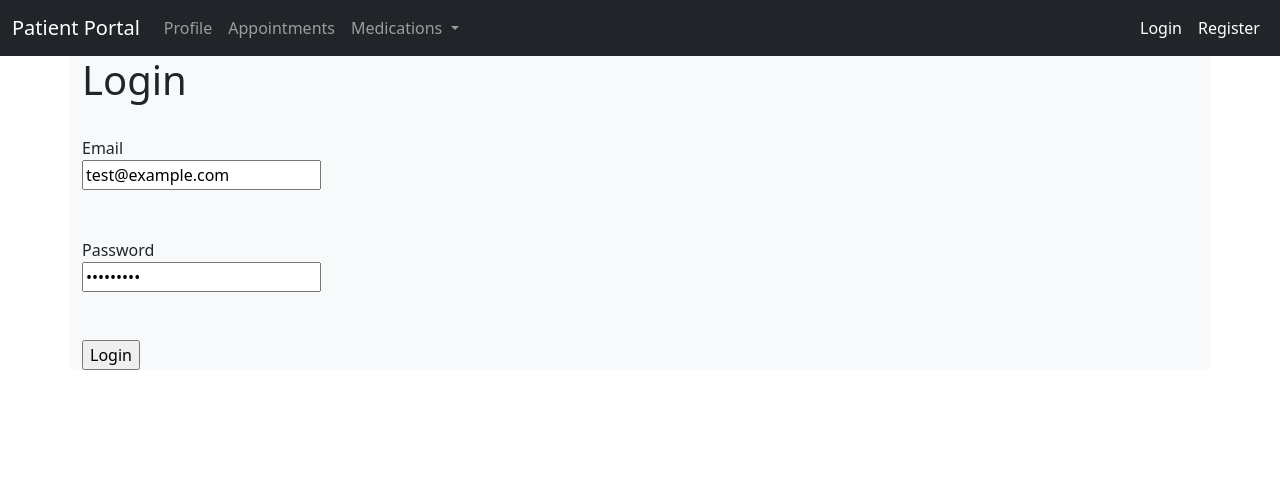
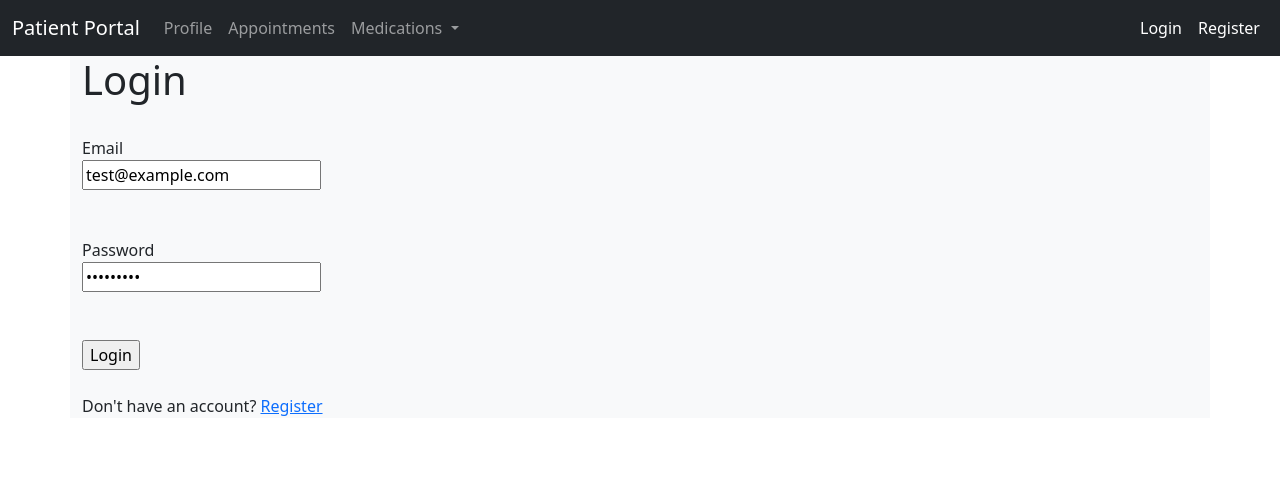
Before and after one commit to kelhwh/fhir-flask-client-web-app, a Flask app: page /login in a window 1280 px wide. Shown: the top 500 px of the page. Run offline with Flask 2, Linux system fonts and the light colour scheme; some libraries are stand-ins or nearby versions.

Commit message:
add register link to login page

```diff
--- a/application/templates/login.html
+++ b/application/templates/login.html
@@ -12,5 +12,7 @@
       <br>
       {{ form.submit()}}
     </form>
+    <br>
+    <p>Don't have an account? <a href="{{ url_for('users_bp.register') }}">Register</a></p>
   </div>
 {% endblock %}
```
